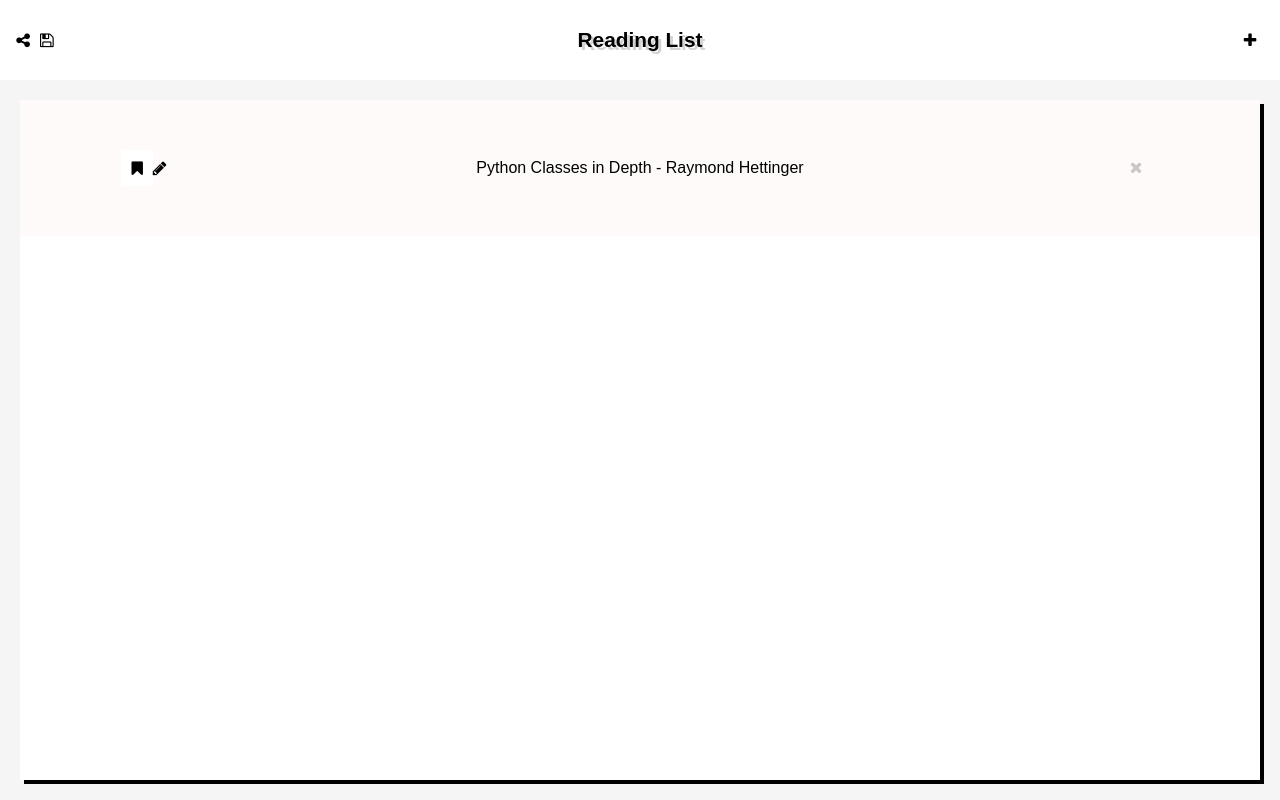
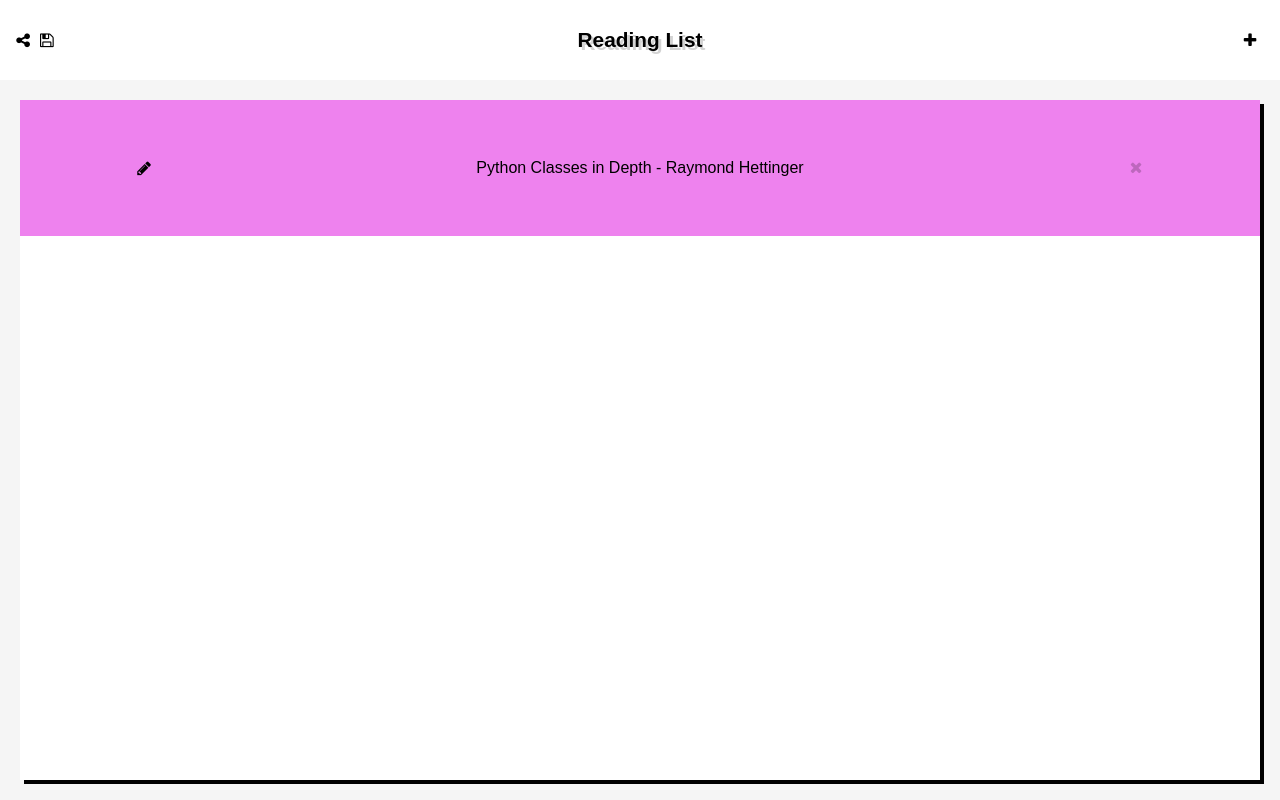
Before and after one commit to foundling/readinglist, a Vue app: page / in a window 1280 px wide. Built offline with nearby package versions, Linux system fonts and the light colour scheme.

Commit message:
rework ui actions in list item

```diff
--- a/src/components/ListItem.vue
+++ b/src/components/ListItem.vue
@@ -6,12 +6,7 @@
         <aside
             class="toggle-read-write-wrapper">
             <i
-                class="fa fa-bookmark"
-                v-on:click="toggleRead">
-            </i>
-            <i
-                v-on:click="toggleRead"
-                v-bind:class="{ invisible: read }"
+                v-on:click="toggleEditModeOn"
                 class="fa fa-pencil">
             </i>
         </aside>
@@ -23,8 +18,8 @@
 
         <aside class="remove-wrapper">
             <i
-                v-bind:class="{emphasis: read}"
-                class="fa fa-close">
+                class="fa fa-close"
+                v-bind:class="{ 'grayed-out': !read }">
             </i>
         </aside>
 
@@ -33,23 +28,20 @@
 
 <style scoped>
 
-    .invisible {
-        visibility: hidden;
+    .grayed-out {
+        opacity: 0.2;
     }
-    .fa-bookmark,
-    .fa-bookmark-o {
-        padding: 10px;
+    .fa-bookmark-o,
+    .fa-pencil {
+        width: 40%;
+        margin: 0px;
+        padding: 0px;
     }
-    .fa-bookmark {
-        background: white;
-    }
+
     .emphasis {
         color: red;
     }
 
-    aside .emphasis {
-        opacity: 1;
-    }
 
     li.readinglist-item {
 
@@ -79,7 +71,6 @@
 
     aside.remove-wrapper {
         margin-left: auto;
-        opacity: 0.2;
     }
 
     aside.toggle-read-wrapper,
@@ -105,7 +96,7 @@
         computed: {
             itemColor: function() {
                 return {
-                    background: this.read ? 'transparent' : appColors[this.index],
+                    background: this.read ? 'transparent' : appColors[this.index + 4],
                 };
             }
         },
@@ -117,6 +108,9 @@
         methods: {
             toggleRead: function() {
                 this.read = !this.read;
+            },
+            toggleEditModeOn: function() {
+                this.editMode = true;
             }
         },
         components: {
```
